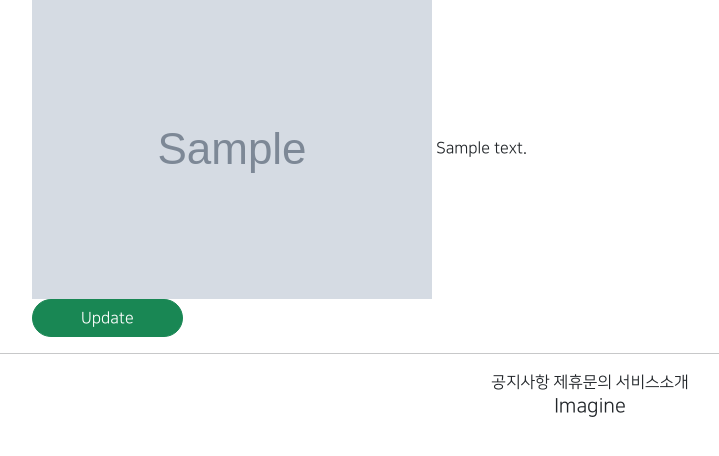
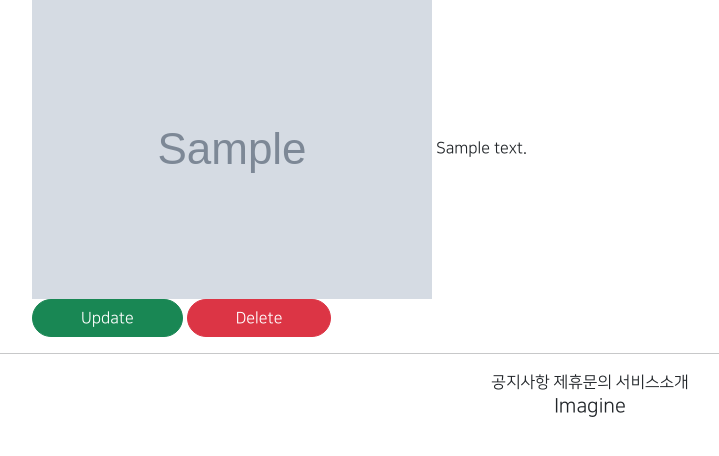
Before and after one commit to limajin/Django_pinterest, a Django app: page /articles/detail/1 in a window 1280 px wide. Shown: the part 252-708 px from the top of the page, without its empty margins (50-769 px from the left). Run offline with Django 3.2, Linux system fonts and the light colour scheme; tables that the repository leaves empty hold one stand-in row (values such as "Sample post"); grey boxes marked "Sample" are stand-in pictures; parts of the project's set-up code (start-up, migrations or seed data) failed here and were passed over; some libraries are stand-ins or nearby versions.

Commit message:
8/3 commit4

```diff
--- a/articleapp/templates/articleapp/detail.html
+++ b/articleapp/templates/articleapp/detail.html
@@ -17,8 +17,12 @@
             {{ target_article.content }}
             <div>
                 <a href="{% url 'articleapp:update' pk=target_article.pk %}"
-                    class="btn btn-success rounded-pill px-5">
+                   class="btn btn-success rounded-pill px-5">
                     Update
+                </a>
+                <a href="{% url 'articleapp:delete' pk=target_article.pk %}"
+                   class="btn btn-danger rounded-pill px-5">
+                    Delete
                 </a>
             </div>
         </div>
--- a/articleapp/urls.py
+++ b/articleapp/urls.py
@@ -1,7 +1,7 @@
 from django.urls import path
 from django.views.generic import TemplateView
 
-from articleapp.views import ArticleCreateView, ArticleDetailView, ArticleUpdateView
+from articleapp.views import ArticleCreateView, ArticleDetailView, ArticleUpdateView, ArticleDeleteView
 
 app_name = 'articleapp'
 
@@ -11,4 +11,5 @@ urlpatterns = [
     path('create/', ArticleCreateView.as_view(), name='create'),
     path('detail/<int:pk>', ArticleDetailView.as_view(), name='detail'),
     path('update/<int:pk>', ArticleUpdateView.as_view(), name='update'),
+    path('delete/<int:pk>', ArticleDeleteView.as_view(), name='delete'),
 ]
--- a/articleapp/views.py
+++ b/articleapp/views.py
@@ -2,7 +2,7 @@ from django.shortcuts import render
 
 # Create your views here.
 from django.urls import reverse_lazy, reverse
-from django.views.generic import CreateView, DetailView, UpdateView
+from django.views.generic import CreateView, DetailView, UpdateView, DeleteView
 
 from articleapp.forms import ArticleCreationForm
 from articleapp.models import Article
@@ -18,10 +18,12 @@ class ArticleCreateView(CreateView):
         form.instance.writer = self.request.user
         return super().form_valid(form)
 
+
 class ArticleDetailView(DetailView):
-    model =Article
+    model = Article
     context_object_name = 'target_article'
     template_name = 'articleapp/detail.html'
+
 
 class ArticleUpdateView(UpdateView):
     model = Article
@@ -30,4 +32,11 @@ class ArticleUpdateView(UpdateView):
     template_name = 'articleapp/update.html'
 
     def get_success_url(self):
-        return reverse('articleapp:detail',kwargs={'pk': self.object.pk})
+        return reverse('articleapp:detail', kwargs={'pk': self.object.pk})
+
+
+class ArticleDeleteView(DeleteView):
+    model = Article
+    context_object_name = 'target_article'
+    success_url = reverse_lazy('articleapp:list')
+    template_name = 'articleapp/delete.html'
```
Also changed, not shown: articleapp/templates/articleapp/delete.html (added, +25 -0 lines).
